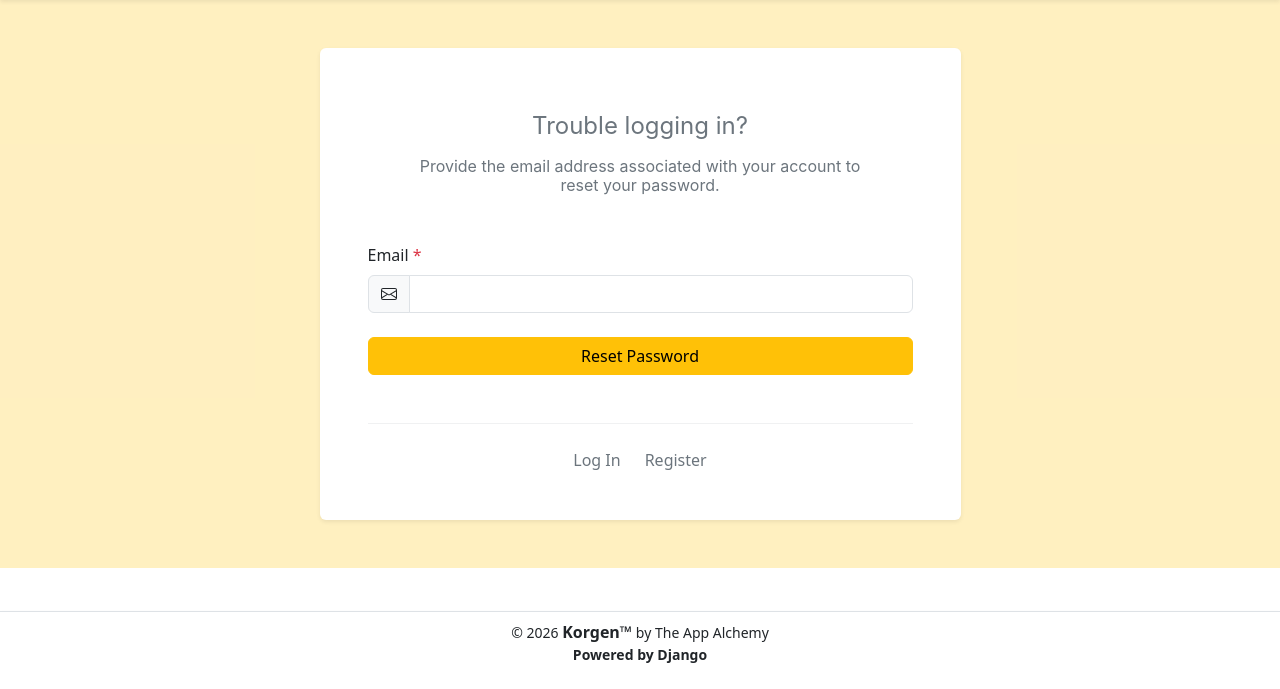
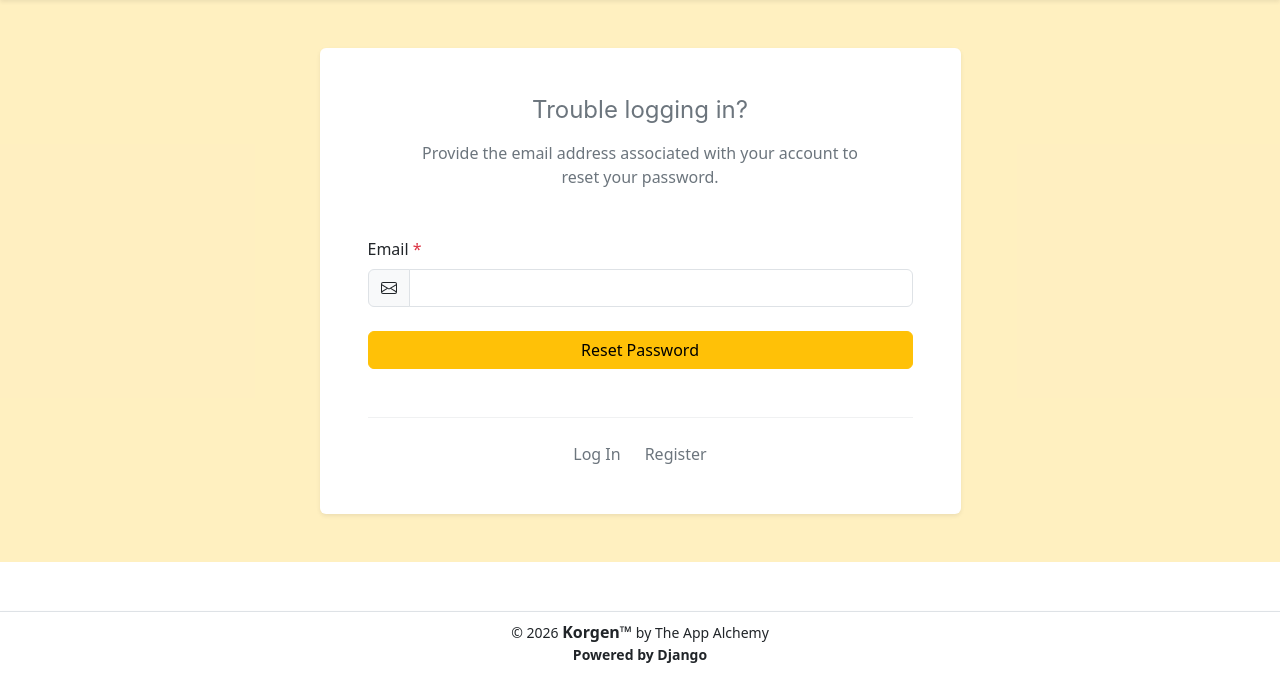
Before and after one commit to disaac318/Korgen-eCommerce-MSP4, a Django app: page /accounts/password-reset/ in a window 1280 px wide. Shown: the part 111-800 px from the top of the page. Run offline with Django 5.2, Linux system fonts and the light colour scheme; data comes from the database, SQL or seed files in the repository; some libraries are stand-ins or nearby versions.

Commit message:
Fix password reset page heading and stray anchor

```diff
--- a/accounts/templates/accounts/password_reset.html
+++ b/accounts/templates/accounts/password_reset.html
@@ -3,24 +3,18 @@
 {% block content %}
 
 <!-- Main content -->
-<!-- Password Reset 1 - Bootstrap Brain Component -->
+<!-- Password Reset Form -->
 <div class="bg-opacity-25 bg-warning py-5 py-md-5">
   <div class="container">
     <div class="row justify-content-md-center">
       <div class="col-12 col-md-11 col-lg-8 col-xl-7 col-xxl-6">
         <div class="bg-white p-4 p-md-5 rounded shadow-sm">
-          <div class="row gy-3 mb-5">
-            <div class="col-12">
-              <div class="text-center">
-
-                </a>
-              </div>
-            </div>
-            <div class="col-12">
-               <h2 class="fs-4 fw-normal text-center text-secondary m-0 px-md-5 pb-3">Trouble logging in?</h2>
-              <h2 class="fs-6 fw-normal text-center text-secondary m-0 px-md-5">Provide the email address associated with your account to reset your password.</h2>
-            </div>
-          </div>
+	          <div class="row gy-3 mb-5">
+	            <div class="col-12">
+	               <h1 class="fs-4 fw-normal text-center text-secondary m-0 px-md-5 pb-3">Trouble logging in?</h1>
+	              <p class="fs-6 fw-normal text-center text-secondary m-0 px-md-5">Provide the email address associated with your account to reset your password.</p>
+	            </div>
+	          </div>
 	          <form action="{% url 'accounts:password_reset' %}" method="post" aria-label="Password reset form">
             {% csrf_token %}
             <div class="row gy-3 gy-md-4 overflow-hidden">
```
